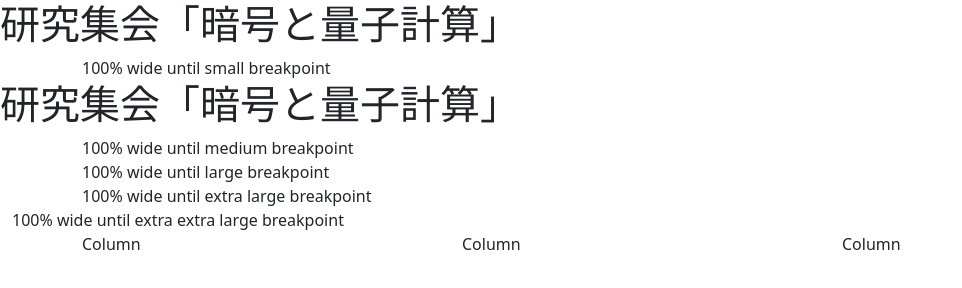
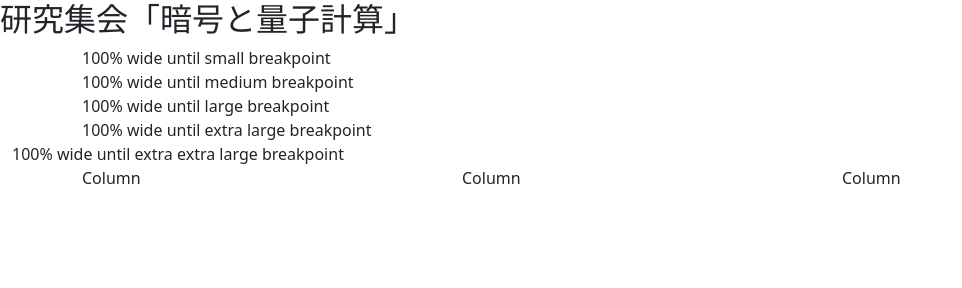
Before and after one commit to yasunaga-group/wcqc2023, a plain HTML site: page index.html in a window 1280 px wide. Shown: the whole page, without its empty margins (0-962 px from the left). Drawn offline with nearby package versions, Linux system fonts and the light colour scheme.

Commit message:
Update index.html

```diff
--- a/index.html
+++ b/index.html
@@ -10,10 +10,9 @@
     <title>研究集会「暗号と量子計算」</title>
   </head>
   <body>
-    <h1>研究集会「暗号と量子計算」</h1>
+    <h2>研究集会「暗号と量子計算」</h2>
 
 <div class="container-sm">100% wide until small breakpoint</div>
-        <h1>研究集会「暗号と量子計算」</h1>
 <div class="container-md">100% wide until medium breakpoint</div>
 <div class="container-lg">100% wide until large breakpoint</div>
 <div class="container-xl">100% wide until extra large breakpoint</div>
```
